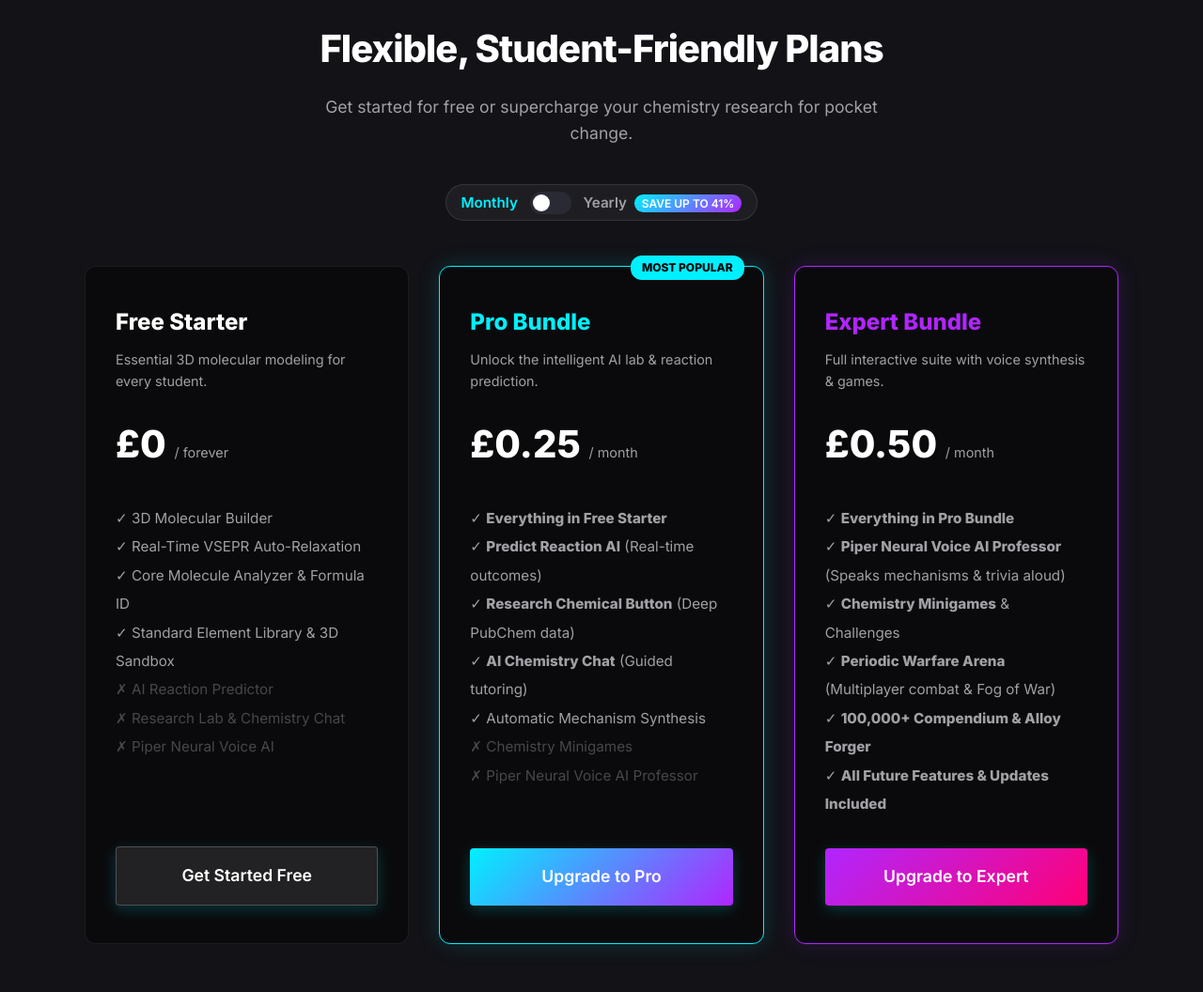
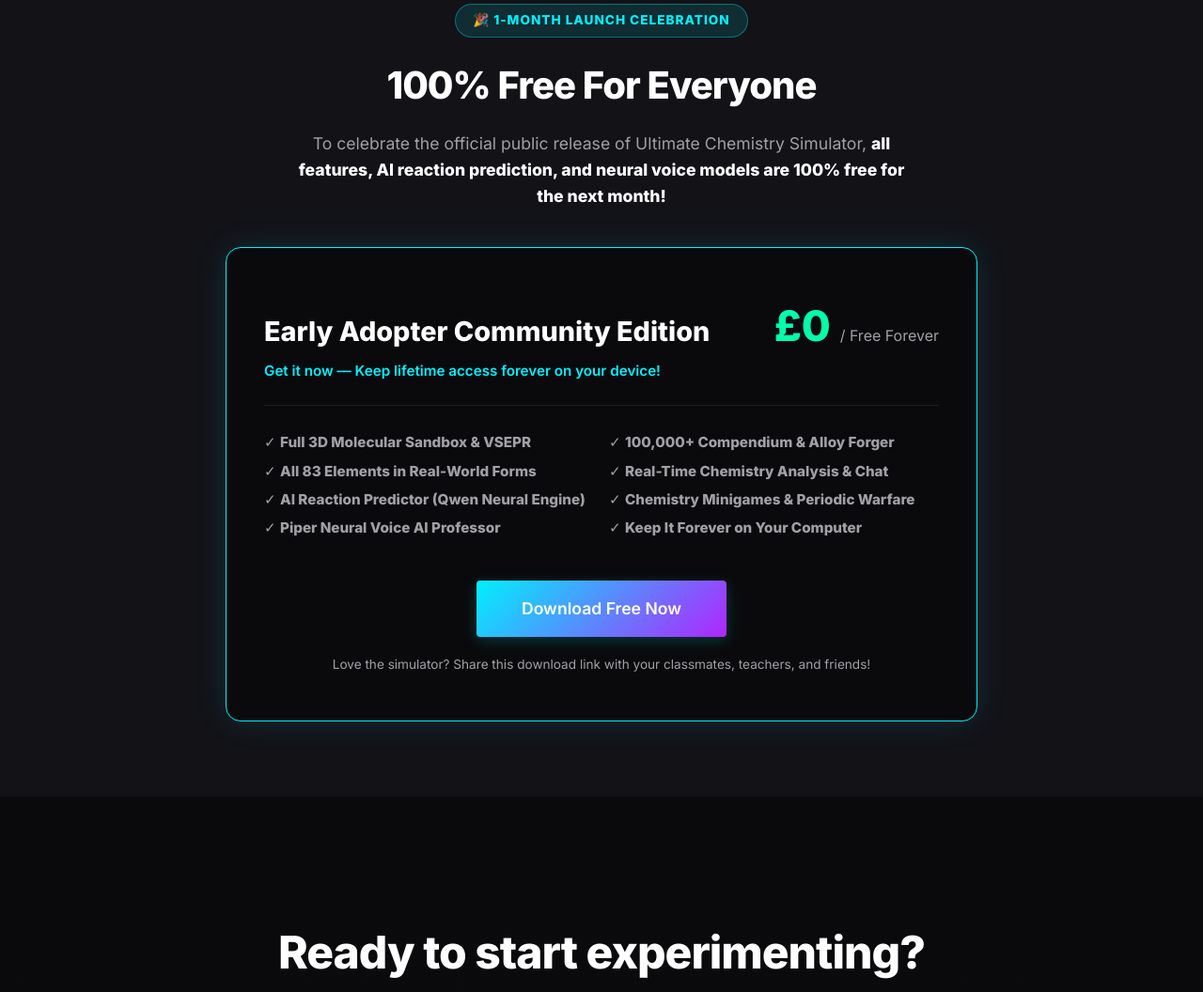
Before and after one commit to pappuvirinchi-lang/ultimate-chemistry-sim, a plain HTML site: page index.html in a window 1280 px wide. Shown: the part 1883-2939 px from the top of the page at 94% size. Drawn offline with Linux system fonts and the light colour scheme.

Commit message:
Update pricing section to 1-month free launch celebration

```diff
--- a/index.html
+++ b/index.html
@@ -61,109 +61,50 @@
         </div>
     </section>
 
-    <section id="pricing" class="pricing-section" style="padding: 6rem 5%; background-color: var(--bg-secondary); text-align: center;">
-        <h2 style="font-size: 2.5rem; margin-bottom: 1rem; font-weight: 800; letter-spacing: -1px;">Flexible, Student-Friendly Plans</h2>
-        <p style="color: var(--text-secondary); max-width: 600px; margin: 0 auto 2.5rem; font-size: 1.1rem;">Get started for free or supercharge your chemistry research for pocket change.</p>
+    <section id="pricing" class="pricing-section" style="padding: 5rem 5%; background-color: var(--bg-secondary); text-align: center;">
+        <div style="display: inline-block; background: rgba(0, 240, 255, 0.12); color: var(--accent-cyan); border: 1px solid rgba(0, 240, 255, 0.35); font-size: 0.85rem; font-weight: 800; padding: 6px 18px; border-radius: 20px; letter-spacing: 1px; text-transform: uppercase; margin-bottom: 1.2rem;">
+            🎉 1-Month Launch Celebration
+        </div>
+        <h2 style="font-size: 2.5rem; margin-bottom: 1rem; font-weight: 800; letter-spacing: -1px;">100% Free For Everyone</h2>
+        <p style="color: var(--text-secondary); max-width: 650px; margin: 0 auto 2.5rem; font-size: 1.1rem; line-height: 1.6;">
+            To celebrate the official public release of Ultimate Chemistry Simulator, <strong style="color: #fff;">all features, AI reaction prediction, and neural voice models are 100% free for the next month!</strong>
+        </p>
 
-        <!-- Billing Toggle -->
-        <div style="display: inline-flex; align-items: center; gap: 0.8rem; background: rgba(255, 255, 255, 0.05); padding: 0.4rem 1rem; border-radius: 30px; border: 1px solid rgba(255, 255, 255, 0.1); margin-bottom: 3rem;">
-            <span id="label-monthly" style="font-size: 0.95rem; font-weight: 600; color: var(--accent-cyan);">Monthly</span>
-            <label style="position: relative; display: inline-block; width: 44px; height: 24px; cursor: pointer; margin: 0;">
-                <input type="checkbox" id="pricing-toggle" onchange="togglePricing(this.checked)" style="opacity: 0; width: 0; height: 0;">
-                <span style="position: absolute; cursor: pointer; top: 0; left: 0; right: 0; bottom: 0; background-color: #2a2a35; transition: .3s; border-radius: 24px;"></span>
-                <span id="toggle-circle" style="position: absolute; height: 18px; width: 18px; left: 3px; bottom: 3px; background-color: white; transition: .3s; border-radius: 50%;"></span>
-            </label>
-            <span id="label-yearly" style="font-size: 0.95rem; font-weight: 600; color: var(--text-secondary);">Yearly <span style="background: var(--accent-gradient); color: white; padding: 2px 8px; border-radius: 12px; font-size: 0.75rem; margin-left: 4px;">SAVE UP TO 41%</span></span>
-        </div>
-
-        <div style="display: grid; grid-template-columns: repeat(auto-fit, minmax(280px, 1fr)); gap: 2rem; max-width: 1100px; margin: 0 auto; text-align: left;">
-            <!-- Free Plan -->
-            <div style="background: var(--bg-primary); border-radius: 12px; padding: 2.5rem 2rem; border: 1px solid rgba(255, 255, 255, 0.08); display: flex; flex-direction: column;">
-                <h3 style="font-size: 1.5rem; font-weight: 700; margin-bottom: 0.5rem;">Free Starter</h3>
-                <p style="color: var(--text-secondary); font-size: 0.9rem; margin-bottom: 1.5rem;">Essential 3D molecular modeling for every student.</p>
-                <div style="font-size: 2.5rem; font-weight: 800; margin-bottom: 2rem; color: #fff;">£0 <span style="font-size: 0.9rem; font-weight: 400; color: var(--text-secondary);">/ forever</span></div>
-                <ul style="list-style: none; padding: 0; margin-bottom: 2rem; flex-grow: 1; color: var(--text-secondary); font-size: 0.95rem; line-height: 2;">
-                    <li>✓ 3D Molecular Builder</li>
-                    <li>✓ Real-Time VSEPR Auto-Relaxation</li>
-                    <li>✓ Core Molecule Analyzer & Formula ID</li>
-                    <li>✓ Standard Element Library & 3D Sandbox</li>
-                    <li style="color: rgba(255, 255, 255, 0.25);">✗ AI Reaction Predictor</li>
-                    <li style="color: rgba(255, 255, 255, 0.25);">✗ Research Lab & Chemistry Chat</li>
-                    <li style="color: rgba(255, 255, 255, 0.25);">✗ Piper Neural Voice AI</li>
-                </ul>
-                <a href="#download" class="cta-btn" style="text-align: center; background: rgba(255, 255, 255, 0.1); border: 1px solid rgba(255, 255, 255, 0.2);">Get Started Free</a>
+        <div style="max-width: 800px; margin: 0 auto; background: var(--bg-primary); border-radius: 16px; padding: 3rem 2.5rem; border: 1px solid var(--accent-cyan); box-shadow: 0 0 35px rgba(0, 240, 255, 0.12); text-align: left;">
+            <div style="display: flex; justify-content: space-between; align-items: baseline; flex-wrap: wrap; gap: 1rem; margin-bottom: 1.5rem; border-bottom: 1px solid rgba(255, 255, 255, 0.08); padding-bottom: 1.5rem;">
+                <div>
+                    <h3 style="font-size: 1.8rem; font-weight: 800; color: #fff; margin: 0 0 0.4rem 0;">Early Adopter Community Edition</h3>
+                    <p style="color: var(--accent-cyan); font-weight: 600; margin: 0; font-size: 0.95rem;">Get it now — Keep lifetime access forever on your device!</p>
+                </div>
+                <div style="font-size: 2.8rem; font-weight: 800; color: #00ffaa;">
+                    £0 <span style="font-size: 1rem; font-weight: 400; color: var(--text-secondary);">/ Free Forever</span>
+                </div>
             </div>
 
-            <!-- Pro Bundle -->
-            <div style="background: var(--bg-primary); border-radius: 12px; padding: 2.5rem 2rem; border: 1px solid var(--accent-cyan); position: relative; display: flex; flex-direction: column; box-shadow: 0 0 25px rgba(0, 240, 255, 0.15);">
-                <div style="position: absolute; top: -12px; right: 20px; background: var(--accent-cyan); color: #000; font-weight: 800; font-size: 0.75rem; padding: 3px 12px; border-radius: 12px; text-transform: uppercase;">Most Popular</div>
-                <h3 style="font-size: 1.5rem; font-weight: 700; margin-bottom: 0.5rem; color: var(--accent-cyan);">Pro Bundle</h3>
-                <p style="color: var(--text-secondary); font-size: 0.9rem; margin-bottom: 1.5rem;">Unlock the intelligent AI lab & reaction prediction.</p>
-                <div style="font-size: 2.5rem; font-weight: 800; margin-bottom: 2rem; color: #fff;">
-                    <span id="pro-price">£0.25</span> <span id="pro-period" style="font-size: 0.9rem; font-weight: 400; color: var(--text-secondary);">/ month</span>
+            <div style="display: grid; grid-template-columns: repeat(auto-fit, minmax(280px, 1fr)); gap: 1rem; margin-bottom: 2.5rem; color: var(--text-secondary); font-size: 0.95rem; line-height: 2;">
+                <div>
+                    <div>✓ <strong>Full 3D Molecular Sandbox & VSEPR</strong></div>
+                    <div>✓ <strong>All 83 Elements in Real-World Forms</strong></div>
+                    <div>✓ <strong>AI Reaction Predictor (Qwen Neural Engine)</strong></div>
+                    <div>✓ <strong>Piper Neural Voice AI Professor</strong></div>
                 </div>
-                <ul style="list-style: none; padding: 0; margin-bottom: 2rem; flex-grow: 1; color: var(--text-secondary); font-size: 0.95rem; line-height: 2;">
-                    <li>✓ <strong>Everything in Free Starter</strong></li>
-                    <li>✓ <strong>Predict Reaction AI</strong> (Real-time outcomes)</li>
-                    <li>✓ <strong>Research Chemical Button</strong> (Deep PubChem data)</li>
-                    <li>✓ <strong>AI Chemistry Chat</strong> (Guided tutoring)</li>
-                    <li>✓ Automatic Mechanism Synthesis</li>
-                    <li style="color: rgba(255, 255, 255, 0.25);">✗ Chemistry Minigames</li>
-                    <li style="color: rgba(255, 255, 255, 0.25);">✗ Piper Neural Voice AI Professor</li>
-                </ul>
-                <a href="#download" class="cta-btn" style="text-align: center;">Upgrade to Pro</a>
+                <div>
+                    <div>✓ <strong>100,000+ Compendium & Alloy Forger</strong></div>
+                    <div>✓ <strong>Real-Time Chemistry Analysis & Chat</strong></div>
+                    <div>✓ <strong>Chemistry Minigames & Periodic Warfare</strong></div>
+                    <div>✓ <strong>Keep It Forever on Your Computer</strong></div>
+                </div>
             </div>
 
-            <!-- Expert Bundle -->
-            <div style="background: var(--bg-primary); border-radius: 12px; padding: 2.5rem 2rem; border: 1px solid var(--accent-purple); display: flex; flex-direction: column; box-shadow: 0 0 25px rgba(176, 38, 255, 0.15);">
-                <div style="position: absolute; top: -12px; right: 20px; background: var(--accent-purple); color: #fff; font-weight: 800; font-size: 0.75rem; padding: 3px 12px; border-radius: 12px; text-transform: uppercase;">All-Inclusive</div>
-                <h3 style="font-size: 1.5rem; font-weight: 700; margin-bottom: 0.5rem; color: var(--accent-purple);">Expert Bundle</h3>
-                <p style="color: var(--text-secondary); font-size: 0.9rem; margin-bottom: 1.5rem;">Full interactive suite with voice synthesis & games.</p>
-                <div style="font-size: 2.5rem; font-weight: 800; margin-bottom: 2rem; color: #fff;">
-                    <span id="expert-price">£0.50</span> <span id="expert-period" style="font-size: 0.9rem; font-weight: 400; color: var(--text-secondary);">/ month</span>
-                </div>
-                <ul style="list-style: none; padding: 0; margin-bottom: 2rem; flex-grow: 1; color: var(--text-secondary); font-size: 0.95rem; line-height: 2;">
-                    <li>✓ <strong>Everything in Pro Bundle</strong></li>
-                    <li>✓ <strong>Piper Neural Voice AI Professor</strong> (Speaks mechanisms & trivia aloud)</li>
-                    <li>✓ <strong>Chemistry Minigames</strong> & Challenges</li>
-                    <li>✓ <strong>Periodic Warfare Arena</strong> (Multiplayer combat & Fog of War)</li>
-                    <li>✓ <strong>100,000+ Compendium & Alloy Forger</strong></li>
-                    <li>✓ <strong>All Future Features & Updates Included</strong></li>
-                </ul>
-                <a href="#download" class="cta-btn" style="text-align: center; background: linear-gradient(135deg, var(--accent-purple), #ff0077);">Upgrade to Expert</a>
+            <div style="display: flex; gap: 1rem; justify-content: center; flex-wrap: wrap;">
+                <a href="#download" class="cta-btn" style="padding: 1rem 3rem; font-size: 1.1rem; text-align: center;">Download Free Now</a>
             </div>
+
+            <p style="text-align: center; margin-top: 1.2rem; margin-bottom: 0; font-size: 0.85rem; color: var(--text-secondary);">
+                Love the simulator? Share this download link with your classmates, teachers, and friends!
+            </p>
         </div>
     </section>
-
-    <script>
-        function togglePricing(isYearly) {
-            const proPrice = document.getElementById('pro-price');
-            const proPeriod = document.getElementById('pro-period');
-            const expertPrice = document.getElementById('expert-price');
-            const expertPeriod = document.getElementById('expert-period');
-            const labelMonthly = document.getElementById('label-monthly');
-            const labelYearly = document.getElementById('label-yearly');
-            const toggleCircle = document.getElementById('toggle-circle');
-
-            if (isYearly) {
-                proPrice.textContent = '£2.00';
-                proPeriod.textContent = '/ year';
-                expertPrice.textContent = '£3.50';
-                expertPeriod.textContent = '/ year';
-                labelMonthly.style.color = 'var(--text-secondary)';
-                labelYearly.style.color = 'var(--accent-cyan)';
-                toggleCircle.style.transform = 'translateX(20px)';
-            } else {
-                proPrice.textContent = '£0.25';
-                proPeriod.textContent = '/ month';
-                expertPrice.textContent = '£0.50';
-                expertPeriod.textContent = '/ month';
-                labelMonthly.style.color = 'var(--accent-cyan)';
-                labelYearly.style.color = 'var(--text-secondary)';
-                toggleCircle.style.transform = 'translateX(0px)';
-            }
-        }
-    </script>
 
     <section id="download" class="download-section">
         <h2>Ready to start experimenting?</h2>
```
